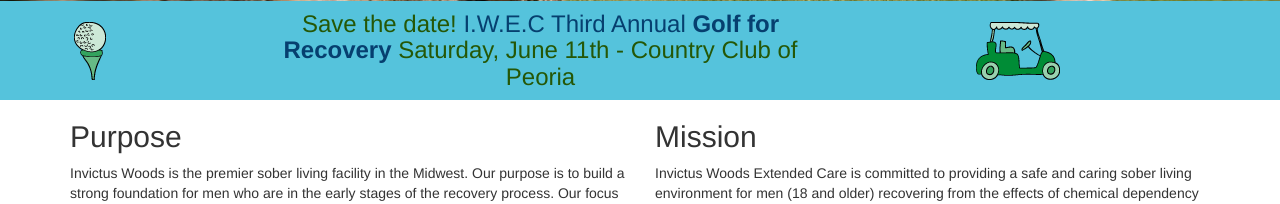
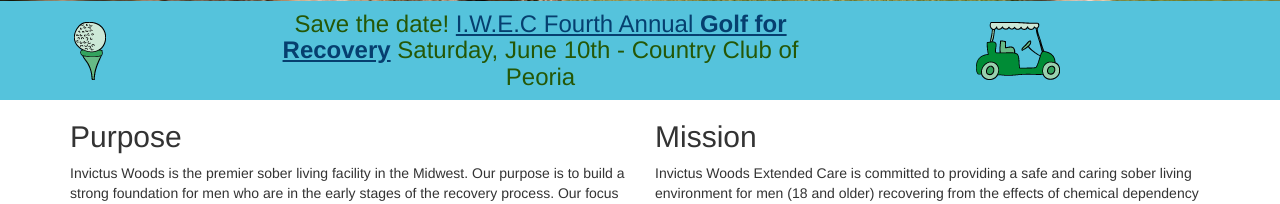
Before and after one commit to romines/invictus, a PHP site: page / in a window 1280 px wide. Shown: the part 459-663 px from the top of the page. Run offline with PHP 8.4, Linux system fonts and the light colour scheme; data that the repository does not hold is empty.

Commit message:
Fourth annual Golf Outing

```diff
--- a/index.php
+++ b/index.php
@@ -10,7 +10,7 @@ include 'header.php'; ?>
 			<img src='images/ball_tee.png' class="left">
 			<div id="insideGolf">
 
-				<h3>Save the date! <span class="spoof">I.W.E.C Third Annual <b>Golf for Recovery</b></span> Saturday, June 11th - Country Club of Peoria</h3>
+				<h3>Save the date! <a href="images/IW-golf-for-recovery.pdf">I.W.E.C Fourth Annual <b>Golf for Recovery</b></a> Saturday, June 10th - Country Club of Peoria</h3>
 
 			</div>
 			<img src='images/golfcart.png' class="right">
```
